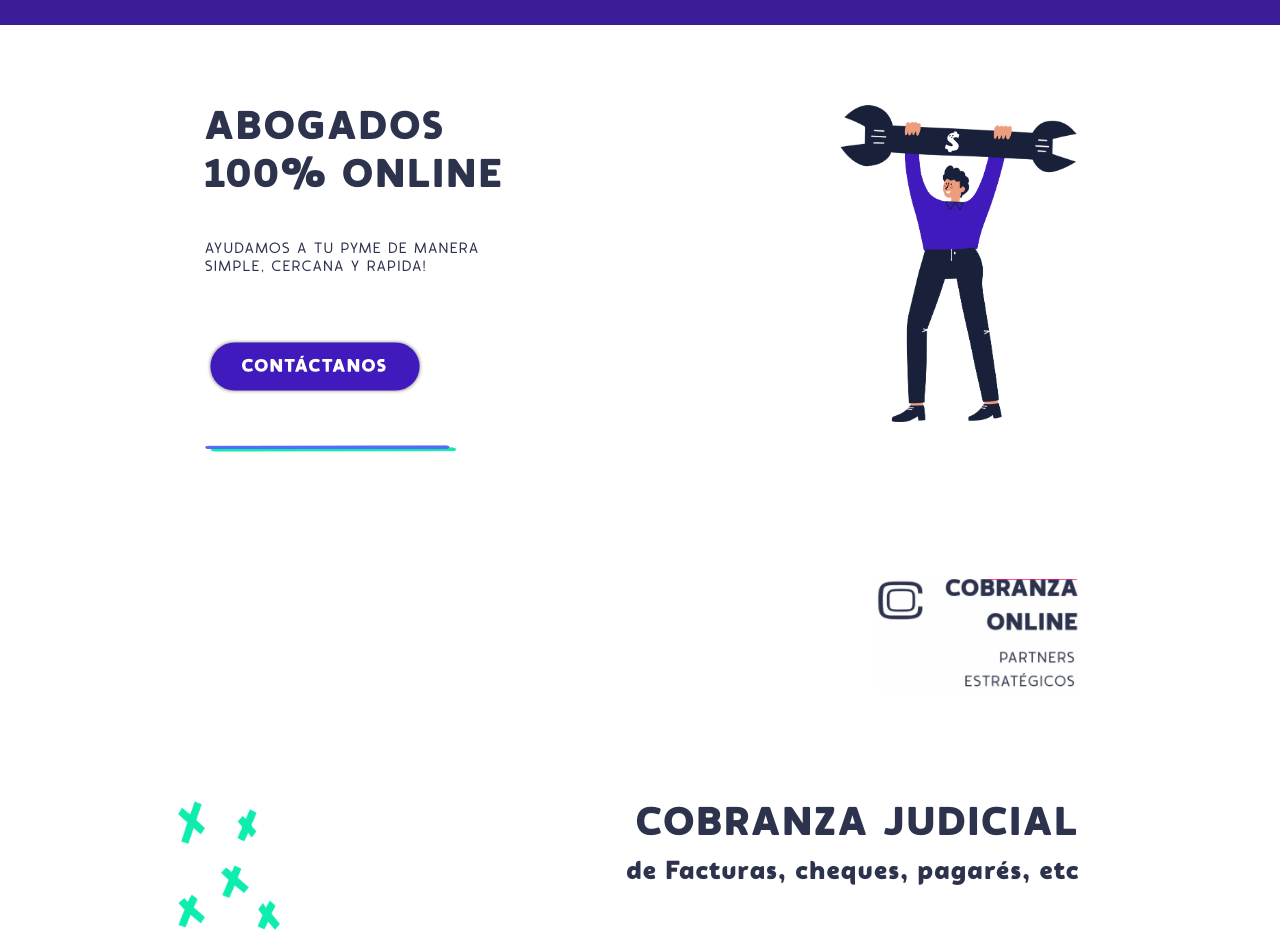
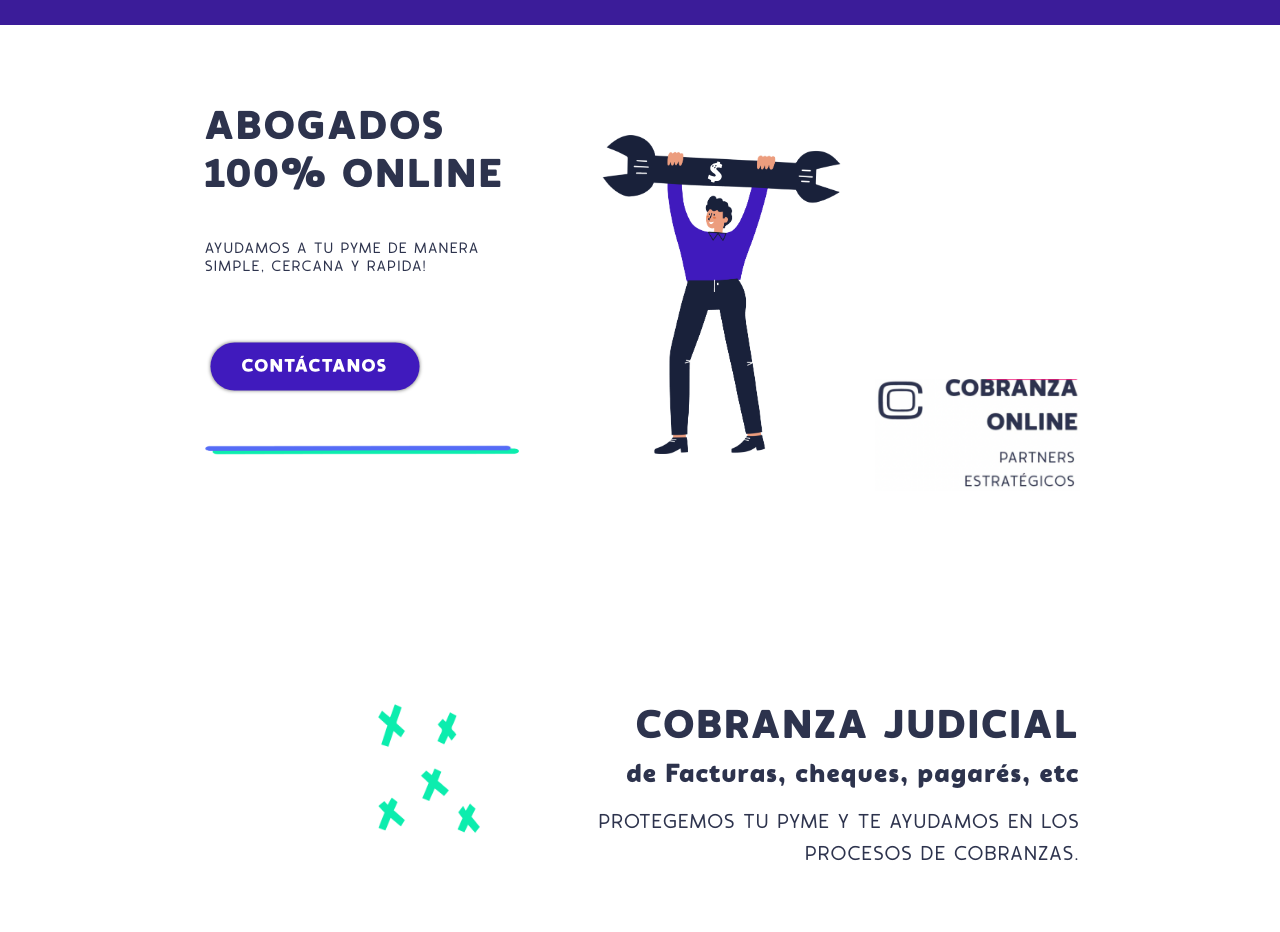
Before and after one commit to jerosantamariai/finalpp, a React (Create React App) app in the folder front/: page / in a window 1280 px wide. Shown: the part 121-1053 px from the top of the page. Built offline with nearby package versions, Linux system fonts and the light colour scheme.

Commit message:
fixing inicio

```diff
--- a/front/src/index.css
+++ b/front/src/index.css
@@ -89,7 +89,7 @@ h2, h3, h4, h5, h6, p, nav, td, li {
 }
 
 .doubleline {
-  width: 40%;
+  width: 50%;
 }
 
 .isopp {
@@ -107,12 +107,15 @@ h2, h3, h4, h5, h6, p, nav, td, li {
 .personauno {
   width: 80%;
   height: 80%;
+  position: absolute;
+  right: 300px;
+  top: 30px;
 }
 
 .cruces {
   width: 8%;
   position: absolute;
-  right: 1000px;
+  right: 800px;
 }
 
 .middle .some {
@@ -126,14 +129,14 @@ h2, h3, h4, h5, h6, p, nav, td, li {
 .cont-inicio .partner {
   width: 16%;
   position: absolute;
-  top: 700px;
+  top: 500px;
   right: 200px;
 }
 
 .last {
   text-align: right;
   margin-right: 200px;
-  margin-top: 300px;
+  margin-top: 200px;
 }
 
 .last .primtit {
@@ -144,12 +147,12 @@ h2, h3, h4, h5, h6, p, nav, td, li {
 .last .subprimtit {
   font-family: AuroBlack;
   font-size: 26px !important;
-  margin-bottom: 60px;
+  margin-bottom: 20px;
 }
 
 .last .subtit {
   font-family: AuroRegular;
-  font-size: 40px !important;
+  font-size: 20px !important;
 }
 
 /* QUE HACEMOS */
--- a/front/src/views/landsection/inicio.jsx
+++ b/front/src/views/landsection/inicio.jsx
@@ -25,8 +25,8 @@ const Inicio = props => {
                 <img src={Cruces} alt="cruces" className="cruces" />
                 <h1 className="primtit">COBRANZA JUDICIAL</h1>
                 <h2 className="subprimtit">de Facturas, cheques, pagarés, etc</h2>
-                <h3 className="subtit">PROTEGEMOS TU PYME Y TE AYUDAMOS</h3>
-                <h3 className="subtit">EN LOS PROCESOS DE COBRANZAS.</h3>
+                <h3 className="subtit">PROTEGEMOS TU PYME Y TE AYUDAMOS EN LOS</h3>
+                <h3 className="subtit">PROCESOS DE COBRANZAS.</h3>
             </div>
         </div>
     );
```
